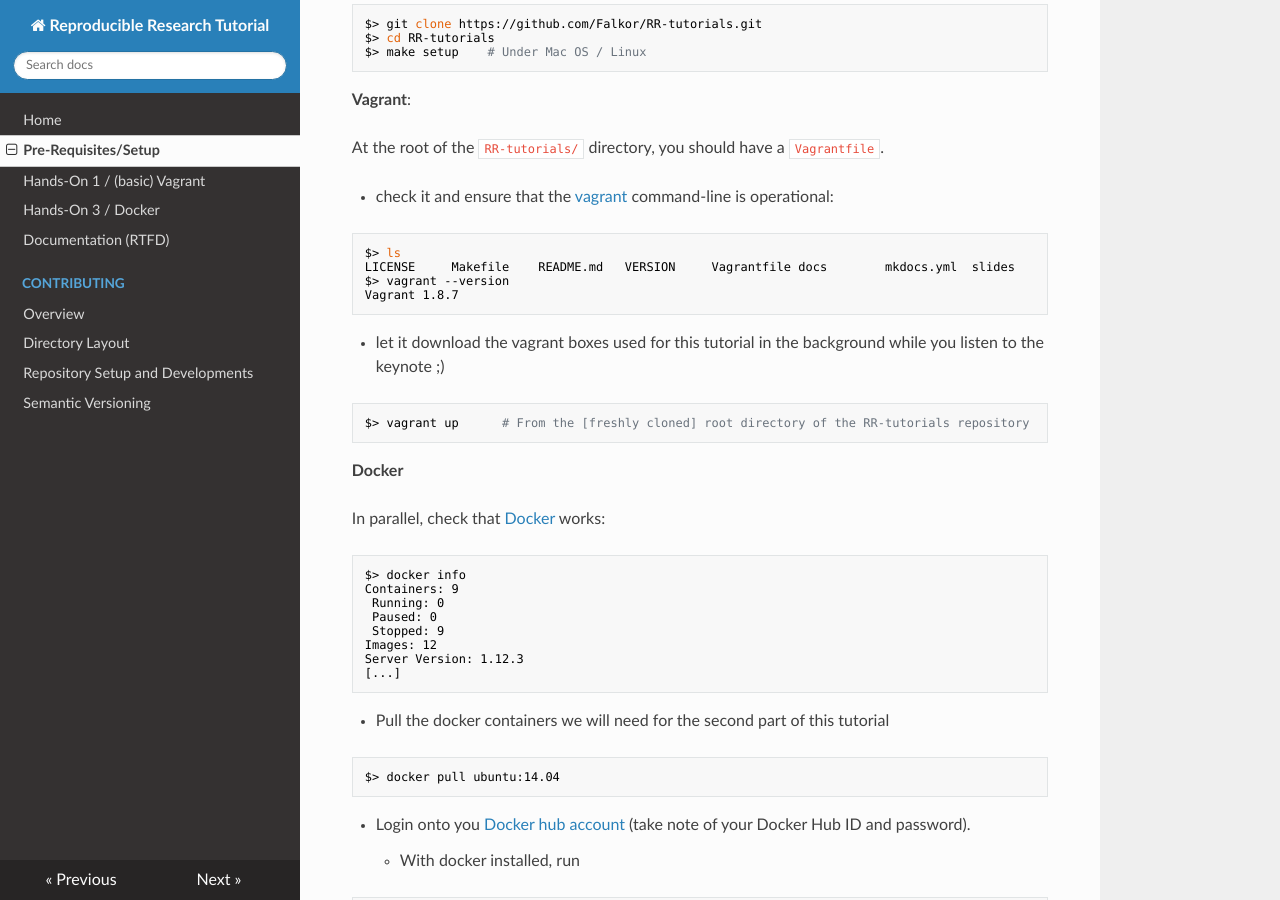
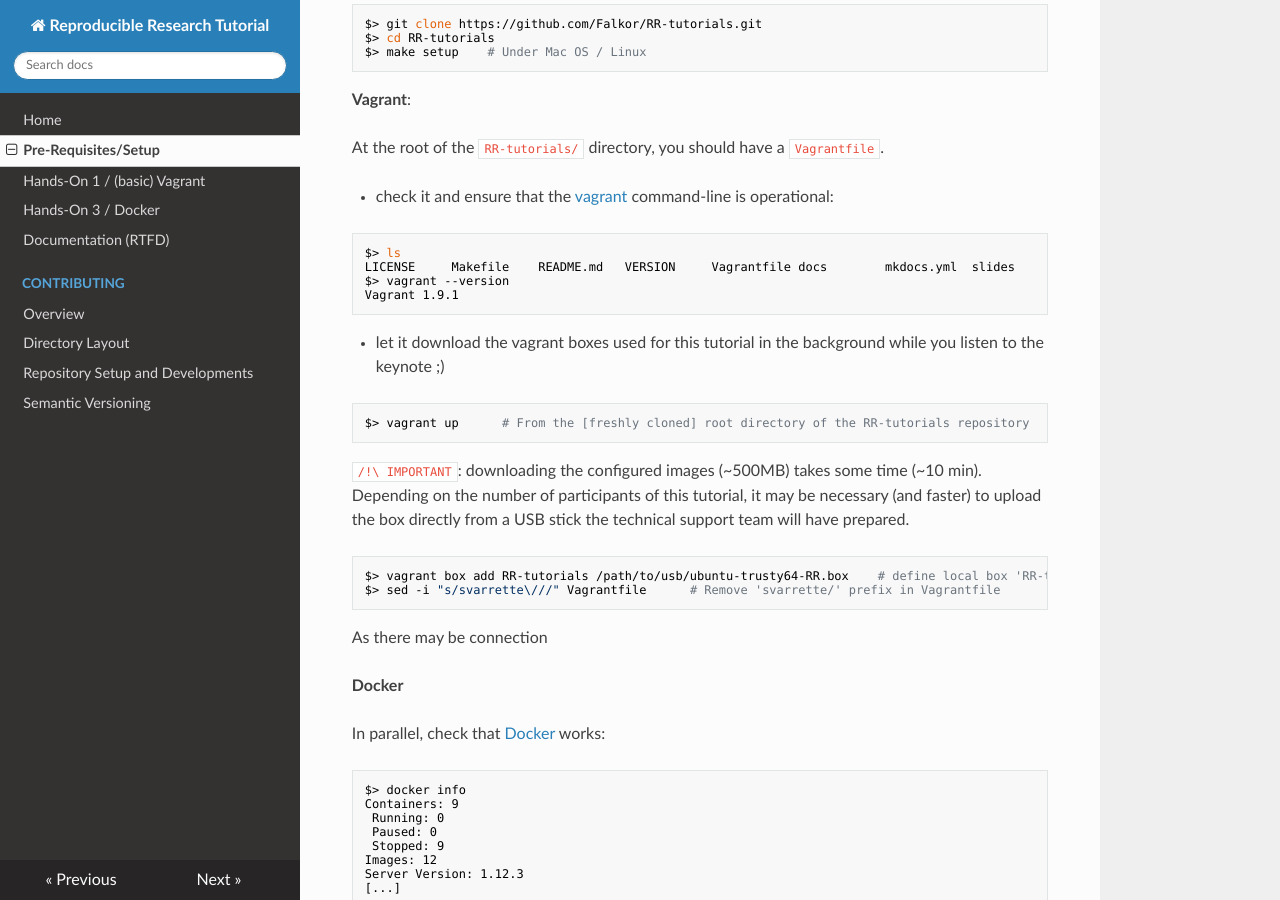
Before and after one commit to Falkor/RR-tutorials, an MkDocs documentation site: the page built from docs/setup/index.md, in a window 1280 px wide and 900 px high, scrolled down 6076 px. Built offline with MkDocs 1.6.1, drawn with Linux system fonts in a browser that asks for light colours; nearby versions of some CDN libraries; old or Windows-style settings are respelled for this version of MkDocs.

Commit message:
pass to svarrette/RR-tutorials box
Signed-off-by: Sebastien Varrette <Sebastien.Varrette@uni.lu>

```diff
--- a/docs/setup/index.md
+++ b/docs/setup/index.md
@@ -167,7 +167,7 @@ At the root of the `RR-tutorials/` directory, you should have a `Vagrantfile`.
 $> ls
 LICENSE     Makefile    README.md   VERSION     Vagrantfile docs        mkdocs.yml  slides
 $> vagrant --version
-Vagrant 1.8.7
+Vagrant 1.9.1
 ~~~
 
 * let it download the vagrant boxes used for this tutorial in the background while you listen to the keynote ;)
@@ -175,6 +175,16 @@ Vagrant 1.8.7
 ~~~bash
 $> vagrant up      # From the [freshly cloned] root directory of the RR-tutorials repository
 ~~~
+
+`/!\ IMPORTANT`: downloading the configured images (~500MB) takes some time (~10 min). Depending on the number of participants of this tutorial, it may be necessary (and faster) to upload the box directly from a USB stick the technical support team will have prepared.
+
+~~~bash
+$> vagrant box add RR-tutorials /path/to/usb/ubuntu-trusty64-RR.box    # define local box 'RR-tutorials'
+$> sed -i "s/svarrette\///" Vagrantfile      # Remove 'svarrette/' prefix in Vagrantfile
+~~~
+
+As there may be connection
+
 
 __Docker__
 
```
Also changed, not shown: slides/2016/cloudcom2016/src/__vagrant.md (+5 -1 lines), 1 other file.
